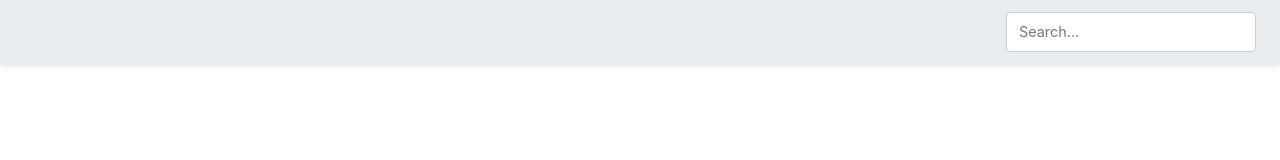
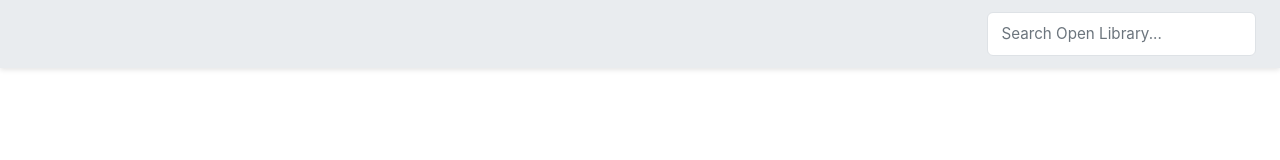
Before and after one commit to tavferreira/search-app, a React (Vite) app: page / in a window 1280 px wide. Shown: the top 160 px of the page. Built offline with nearby package versions, Linux system fonts and the light colour scheme.

Commit message:
feat: add search input

```diff
--- a/src/App.tsx
+++ b/src/App.tsx
@@ -1,4 +1,4 @@
-import TopBar from './features/search/components/TopBar'
+import { TopBar } from './features/search/components/TopBar'
 import GlobalStyle from './styles/GlobalStyle'
 
 export const App = () => {
--- /dev/null
+++ b/src/features/search/components/SearchInput.tsx
@@ -0,0 +1,46 @@
+import React from 'react'
+import styled from 'styled-components'
+
+const StyledSearchInput = styled.input`
+  padding: 0.6rem 0.85rem;
+  border: 1px solid #dee2e6;
+  border-radius: 6px;
+  font-size: 0.95rem;
+  min-width: 250px;
+  background-color: #ffffff;
+  color: #212529;
+
+  &::placeholder {
+    color: #6c757d;
+  }
+
+  /* Basic focus style - can be enhanced */
+  &:focus {
+    outline: 2px solid transparent;
+    border-color: #86b7fe;
+    box-shadow: 0 0 0 0.2rem rgba(13, 110, 253, 0.25);
+  }
+`
+
+interface SearchInputProps {
+  value: string
+  onChange: (event: React.ChangeEvent<HTMLInputElement>) => void
+  placeholder?: string
+}
+
+export const SearchInput: React.FC<SearchInputProps> = ({
+  value,
+  onChange,
+  placeholder = 'Search...',
+  ...props
+}) => {
+  return (
+    <StyledSearchInput
+      type="search"
+      value={value}
+      onChange={onChange}
+      placeholder={placeholder}
+      {...props}
+    />
+  )
+}
--- a/src/features/search/components/TopBar.tsx
+++ b/src/features/search/components/TopBar.tsx
@@ -1,7 +1,8 @@
 import styled from 'styled-components'
+import { SearchInput } from './SearchInput'
+import { useState } from 'react'
 
 const StyledTopBar = styled.header`
-  /* Styling for the sticky top bar */
   position: sticky;
   top: 0;
   left: 0;
@@ -17,20 +18,22 @@ const StyledTopBar = styled.header`
   min-height: 60px;
 `
 
-const PlaceholderSearchInput = styled.input`
-  padding: 0.5rem 0.75rem;
-  border: 1px solid #ccc;
-  border-radius: 4px;
-  font-size: 0.9rem;
-  min-width: 200px; // Example width
-`
+export const TopBar = () => {
+  const [searchValue, setSearchValue] = useState('')
 
-export const TopBar = () => {
+  const handleSearchChange = (event: React.ChangeEvent<HTMLInputElement>) => {
+    setSearchValue(event.target.value)
+    // In real app, call prop like: props.onSearchChange?.(event.target.value);
+    console.log('Search term changed (temp):', event.target.value) // For demo
+  }
+
   return (
     <StyledTopBar>
-      <PlaceholderSearchInput type="search" placeholder="Search..." />
+      <SearchInput
+        value={searchValue}
+        onChange={handleSearchChange}
+        placeholder="Search Open Library..."
+      />
     </StyledTopBar>
   )
 }
-
-export default TopBar
```
